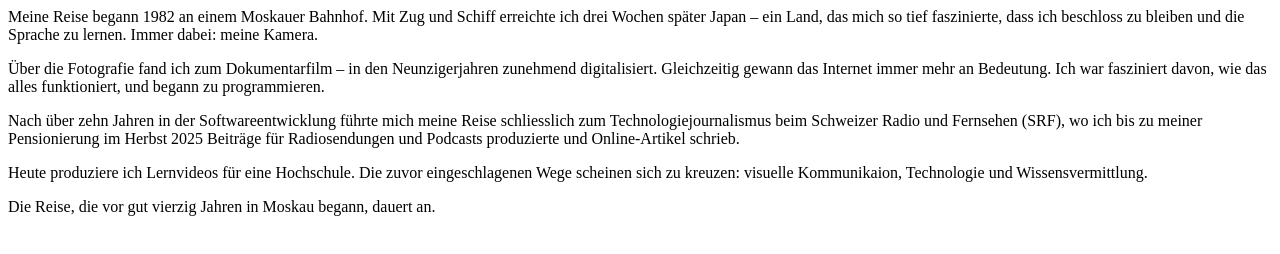
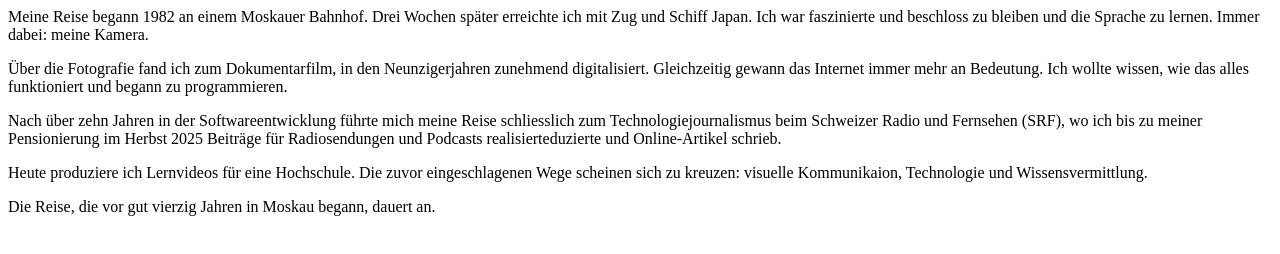
Before and after one commit to pebuchmann/about_me, an Eleventy site: page src/about/ueber-mich.de.md in a window 1280 px wide. Built offline with nearby package versions, Linux system fonts and the light colour scheme; Eleventy itself is replaced by a stand-in of ours; files that its build step writes are made by us from their sources.

Commit message:
Ändere Einleitung Deutsch

```diff
--- a/src/about/ueber-mich.de.md
+++ b/src/about/ueber-mich.de.md
@@ -2,11 +2,11 @@
 lang: de
 order: 1
 ---
-Meine Reise begann 1982 an einem Moskauer Bahnhof. Mit Zug und Schiff erreichte ich drei Wochen später Japan – ein Land, das mich so tief faszinierte, dass ich beschloss zu bleiben und die Sprache zu lernen. Immer dabei: meine Kamera.
+Meine Reise begann 1982 an einem Moskauer Bahnhof. Drei Wochen später erreichte ich mit Zug und Schiff Japan. Ich war faszinierte und beschloss zu bleiben und die Sprache zu lernen. Immer dabei: meine Kamera.
 
-Über die Fotografie fand ich zum Dokumentarfilm – in den Neunzigerjahren zunehmend digitalisiert. Gleichzeitig gewann das Internet immer mehr an Bedeutung. Ich war fasziniert davon, wie das alles funktioniert, und begann zu programmieren.
+Über die Fotografie fand ich zum Dokumentarfilm, in den Neunzigerjahren zunehmend digitalisiert. Gleichzeitig gewann das Internet immer mehr an Bedeutung. Ich wollte wissen, wie das alles funktioniert und begann zu programmieren.
 
-Nach über zehn Jahren in der Softwareentwicklung führte mich meine Reise schliesslich zum Technologiejournalismus beim Schweizer Radio und Fernsehen (SRF), wo ich bis zu meiner Pensionierung im Herbst 2025 Beiträge für Radiosendungen und Podcasts produzierte und Online-Artikel schrieb.
+Nach über zehn Jahren in der Softwareentwicklung führte mich meine Reise schliesslich zum Technologiejournalismus beim Schweizer Radio und Fernsehen (SRF), wo ich bis zu meiner Pensionierung im Herbst 2025 Beiträge für Radiosendungen und Podcasts realisierteduzierte und Online-Artikel schrieb.
 
 Heute produziere ich Lernvideos für eine Hochschule. Die zuvor eingeschlagenen Wege scheinen sich zu kreuzen: visuelle Kommunikaion, Technologie und Wissensvermittlung.
 
```
